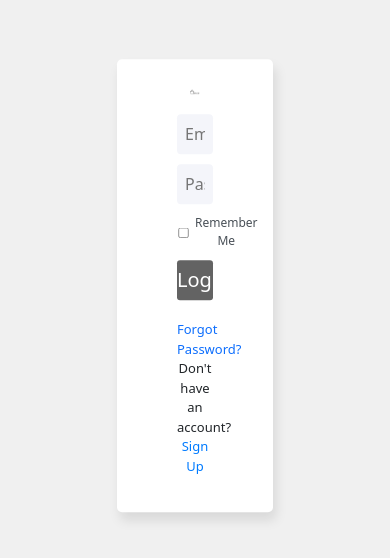
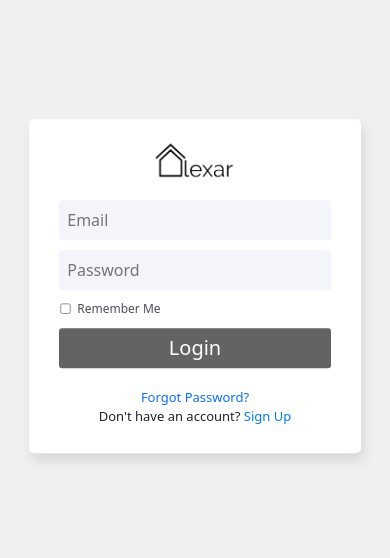
Before and after one commit to Abu-Abdillah1/lexarsmart, a React (Create React App) app: page / in a window 390 px wide. Shown: the part 136-694 px from the top of the page. Built offline with nearby package versions, Linux system fonts and the light colour scheme.

Commit message:
Login page responsive

```diff
--- a/src/components/login/index.module.css
+++ b/src/components/login/index.module.css
@@ -78,3 +78,10 @@
   font-size: small;
   margin-top: 20px;
 }
+
+@media (max-width: 767px) {
+  .container{
+    width: 85%;
+  padding: 20px 30px 10px;
+  }
+}
```
